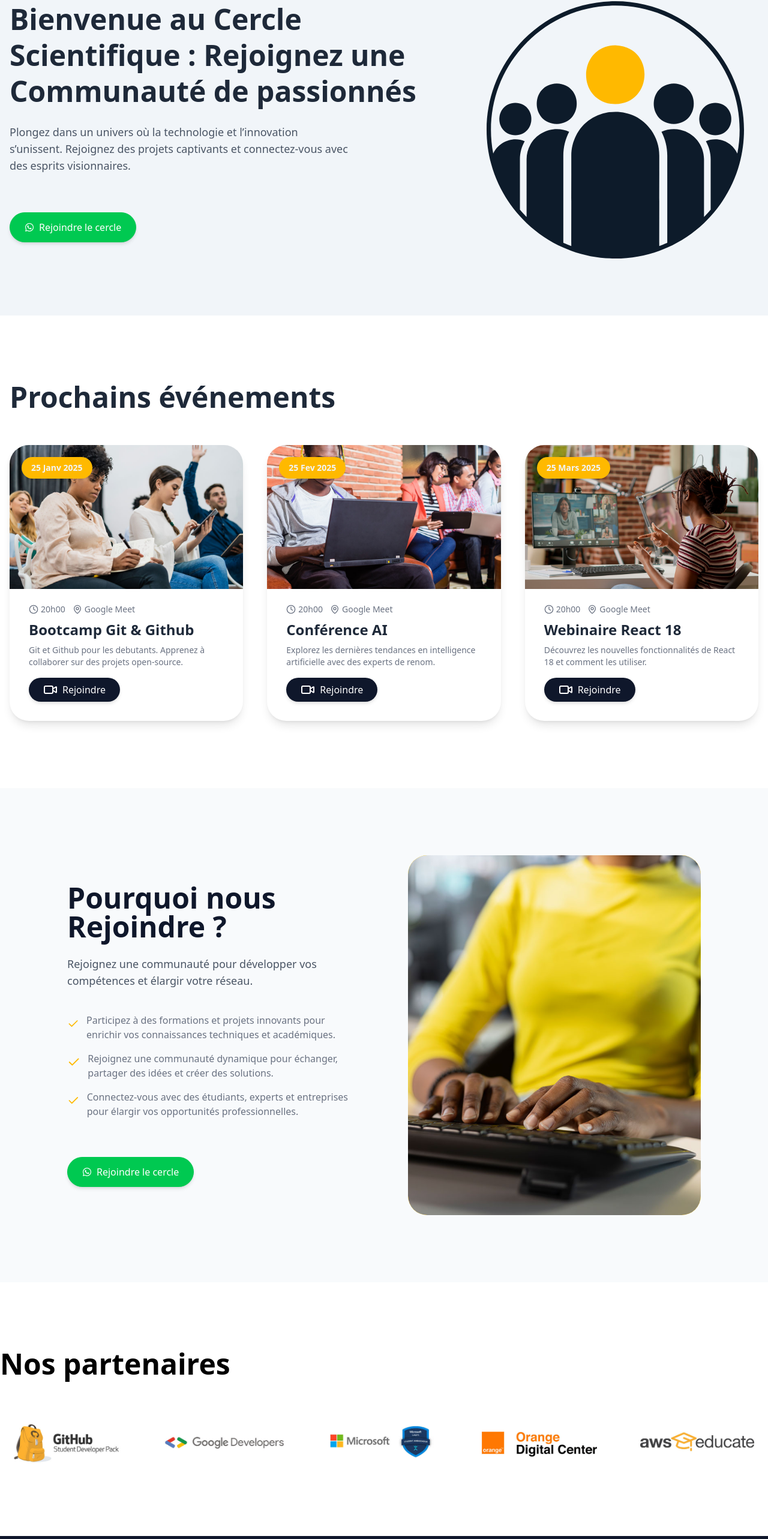
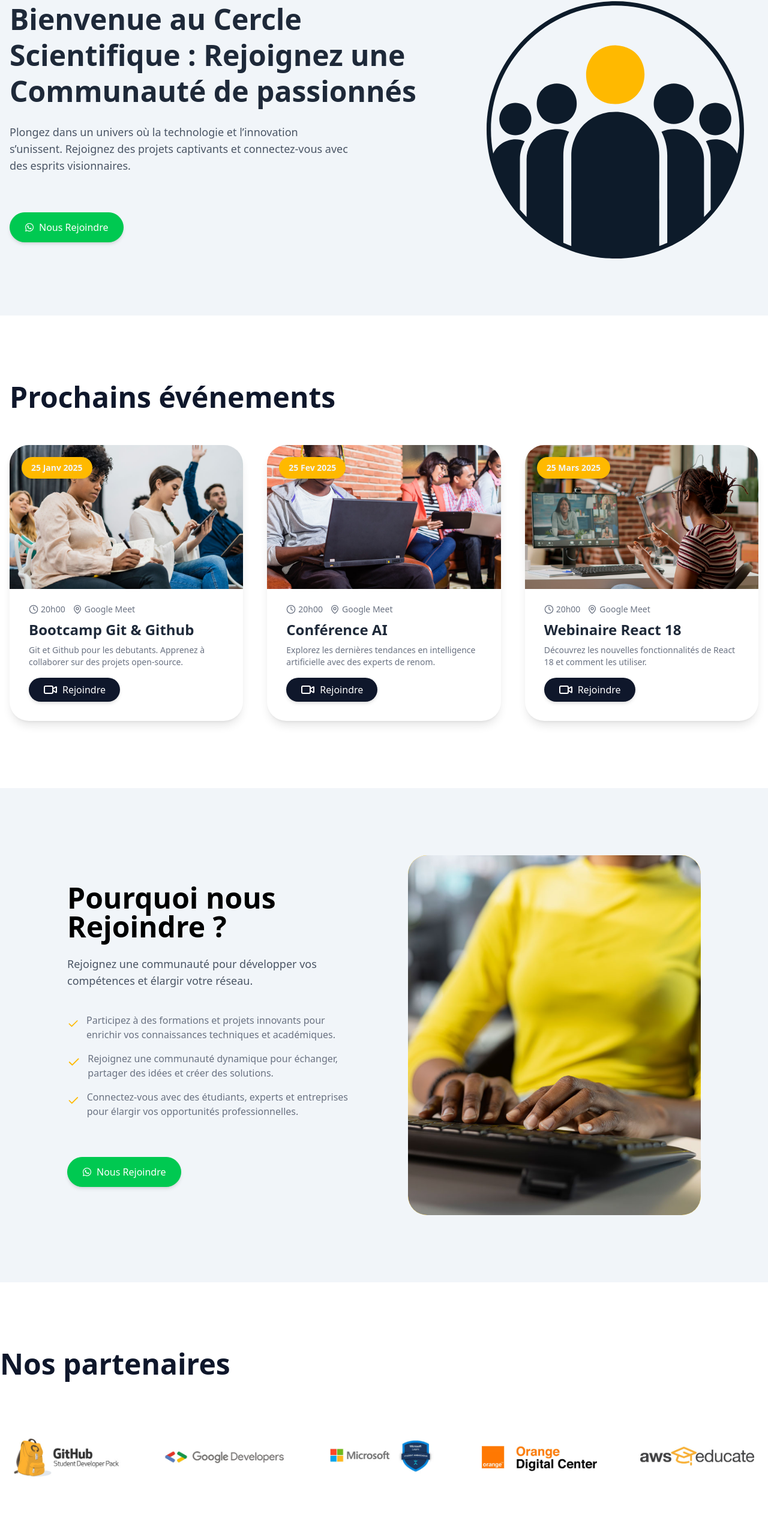
Before and after one commit to YakeDev/cercle-math-info, a React (Vite) app: page / in a window 1280 px wide. Shown: the part 174-2740 px from the top of the page at 60% size. Built offline with nearby package versions, Linux system fonts and the light colour scheme.

Commit message:
Customisez le curseur sur la page index

```diff
--- a/package.json
+++ b/package.json
@@ -10,6 +10,7 @@
     "preview": "vite preview"
   },
   "dependencies": {
+    "@gsap/react": "^2.1.2",
     "@tailwindcss/vite": "^4.0.0",
     "lucide-react": "^0.474.0",
     "react": "^18.3.1",
--- /dev/null
+++ b/src/components/Cursor.jsx
@@ -0,0 +1,65 @@
+import { useEffect, useRef } from 'react'
+import { gsap } from 'gsap'
+import PropTypes from 'prop-types'
+
+function Cursor({ isHovered }) {
+	const size = isHovered ? 128 : 24
+	const circle = useRef(null)
+	const mouse = useRef({ x: 0, y: 0 })
+	const delayedMouse = useRef({ x: 0, y: 0 })
+	const rafId = useRef(null)
+
+	const onMouseMove = (e) => {
+		mouse.current = { x: e.clientX, y: e.clientY }
+	}
+
+	const lerp = (x, y, a) => x * (1 - a) + y * a
+
+	const moveCircle = (x, y) => {
+		gsap.set(circle.current, { x, y, xPercent: -50, yPercent: -50 })
+	}
+
+	const animate = () => {
+		const { x, y } = delayedMouse.current
+		delayedMouse.current = {
+			x: lerp(x, mouse.current.x, 0.075),
+			y: lerp(y, mouse.current.y, 0.075),
+		}
+		moveCircle(delayedMouse.current.x, delayedMouse.current.y)
+		rafId.current = window.requestAnimationFrame(animate)
+	}
+
+	useEffect(() => {
+		animate()
+		window.addEventListener('mousemove', onMouseMove)
+
+		return () => {
+			window.cancelAnimationFrame(rafId.current)
+			window.removeEventListener('mousemove', onMouseMove)
+		}
+	}, [])
+
+	useEffect(() => {
+		gsap.to(circle.current, {
+			width: size,
+			height: size,
+			duration: 0.2,
+			ease: 'power2.out',
+		})
+	}, [size])
+
+	return (
+		<div
+			ref={circle}
+			className='fixed top-0 left-0 bg-amber-400 rounded-full z-50 mix-blend-difference'
+			style={{
+				pointerEvents: 'none',
+			}}></div>
+	)
+}
+
+Cursor.propTypes = {
+	isHovered: PropTypes.bool,
+}
+
+export default Cursor
--- /dev/null
+++ b/src/components/UpcomingEventSection.jsx
@@ -0,0 +1,49 @@
+import EventCard from './cardEvent'
+import imgEvent1 from '../assets/img_card_0.jpg'
+import imgEvent2 from '../assets/img_card_1.jpg'
+import imgEvent3 from '../assets/img_event_3.jpg'
+
+function UpcomingEventSection() {
+	return (
+		<div className='container mx-auto px-4 py-28'>
+			<div className='pb-8'>
+				<h2 className='text-4xl md:text-5xl font-bold mb-6 text-slate-900'>
+					Prochains événements
+				</h2>
+			</div>
+
+			<div className='grid grid-cols-1 lg:grid-cols-3 md:grid-cols-2 gap-10'>
+				{/* Example EventCard Usage */}
+				<EventCard
+					title='Bootcamp Git & Github'
+					description='Git et Github pour les debutants. Apprenez à collaborer sur des projets open-source.'
+					imgUrl={imgEvent1}
+					date='25 Janv 2025'
+					heure='20h00'
+					adress='Google Meet'
+					// badges={['Technologie', 'Innovation']}
+				/>
+				<EventCard
+					title='Conférence AI'
+					description='Explorez les dernières tendances en intelligence artificielle avec des experts de renom.'
+					imgUrl={imgEvent2}
+					date='25 Fev 2025'
+					heure='20h00'
+					adress='Google Meet'
+					// badges={['AI', 'Conférence']}
+				/>
+				<EventCard
+					title='Webinaire React 18'
+					description='Découvrez les nouvelles fonctionnalités de React 18 et comment les utiliser.'
+					imgUrl={imgEvent3}
+					date='25 Mars 2025'
+					heure='20h00'
+					adress='Google Meet'
+					// badges={['AI', 'Conférence']}
+				/>
+			</div>
+		</div>
+	)
+}
+
+export default UpcomingEventSection
--- a/src/components/btnRejoindre.jsx
+++ b/src/components/btnRejoindre.jsx
@@ -18,14 +18,14 @@ const BtnRejoindre = ({
 	borderColorHover = '',
 }) => {
 	return external ? (
-		<a
-			href={to}
+		<Link
+			to={to}
 			target='_blank'
 			rel='noopener noreferrer'
 			className={`flex items-center gap-2 ${bgColor} ${textColor} ${padding} rounded-full ${hoverColor} ${bordered} ${borderColor} ${borderSize} ${borderColorHover} ${textColorHover} transition-colors duration-300 cursor-pointer shadow-md w-fit`}>
 			{Icon && <Icon />} {/* Render the icon if provided */}
 			{label}
-		</a>
+		</Link>
 	) : (
 		<Link
 			to={to}
--- a/src/components/callToAction.jsx
+++ b/src/components/callToAction.jsx
@@ -1,13 +1,14 @@
 import { Check } from 'lucide-react'
 import BtnRejoindre from './btnRejoindre'
 import ctaImg from '../assets/whyUs.jpg'
+import { FaWhatsapp } from 'react-icons/fa6'
 
 function CallToAction() {
 	return (
 		<div className='container flex flex-col-reverse lg:flex-row items-center gap-16 md:gap-10 lg:gap-20 mx-auto p-14 py-24 lg:p-28 '>
 			{/* Texte */}
 			<div className='flex flex-col flex-1 items-start space-y-6 order-2 md:order-1 sm:order-1'>
-				<h2 className='text-4xl md:text-5xl font-bold mb-6 text-slate-900'>
+				<h2 className='text-4xl md:text-5xl font-bold mb-6'>
 					Pourquoi nous Rejoindre ?
 				</h2>
 				<p className='text-gray-600 text-base md:text-lg'>
@@ -39,7 +40,14 @@ function CallToAction() {
 						</li>
 					</ul>
 					<div className='mt-16'>
-						<BtnRejoindre />
+						<BtnRejoindre
+							to='https://wa.me/'
+							label='Nous Rejoindre'
+							icon={FaWhatsapp} // No icon
+							bgColor='bg-green-500'
+							hoverColor='hover:bg-green-600'
+							textColor='text-white'
+						/>
 					</div>
 				</div>
 			</div>
--- a/src/components/heroSection.jsx
+++ b/src/components/heroSection.jsx
@@ -1,5 +1,6 @@
 import BtnRejoindre from './btnRejoindre'
 import SymboleCs from '../assets/symbole_cercle_mathv2.svg'
+import { FaWhatsapp } from 'react-icons/fa6'
 function HeroSection() {
 	return (
 		<div>
@@ -27,7 +28,14 @@ function HeroSection() {
 									avec des esprits visionnaires.
 								</p>
 								<div className='flex justify-center lg:justify-start'>
-									<BtnRejoindre />
+									<BtnRejoindre
+										to='https://wa.me/'
+										label='Nous Rejoindre'
+										icon={FaWhatsapp} // No icon
+										bgColor='bg-green-500'
+										hoverColor='hover:bg-green-600'
+										textColor='text-white'
+									/>
 								</div>
 							</div>
 						</div>
--- a/src/components/partner.jsx
+++ b/src/components/partner.jsx
@@ -9,25 +9,43 @@ function Partner({ title = 'Nos partenaires' }) {
 	return (
 		<div className='container mx-auto py-28'>
 			<div className='pb-16'>
-				<h2 className='text-5xl font-bold'>{title}</h2>
+				<h2 className='text-4xl md:text-5xl font-bold mb-6 text-slate-900'>
+					{title}
+				</h2>
 			</div>
-			<div className='grid grid-cols-2  md:grid-cols-3  lg:grid-cols-5 gap-8'>
-				<img src={LogoGithub} alt='Logo github' className='w-56' />
-				<img src={LogoGdg} alt='Logo google developers' className='w-56' />
+			<div className='grid grid-cols-2 md:grid-cols-3 lg:grid-cols-5 gap-8'>
+				<img
+					src={LogoGithub}
+					alt='Logo Github'
+					className='w-56 object-contain'
+				/>
+				<img
+					src={LogoGdg}
+					alt='Logo Google Developers'
+					className='w-56 object-contain'
+				/>
 				<img
 					src={LogoMsAmbassador}
-					alt='Logo Miscrosoft Ambassador'
-					className='w-56'
+					alt='Logo Microsoft Ambassador'
+					className='w-56 object-contain'
 				/>
-				<img src={LogOrangeDigital} alt='Logo github' className='w-56' />
-				<img src={LogoAwsEducate} alt='Logo github' className='w-56' />
+				<img
+					src={LogOrangeDigital}
+					alt='Logo Orange Digital Center'
+					className='w-56 object-contain'
+				/>
+				<img
+					src={LogoAwsEducate}
+					alt='Logo AWS Educate'
+					className='w-56 object-contain'
+				/>
 			</div>
 		</div>
 	)
 }
 
 Partner.propTypes = {
-	title: PropTypes.string.isRequired,
+	title: PropTypes.string,
 }
 
 export default Partner
--- a/src/routes/index.jsx
+++ b/src/routes/index.jsx
@@ -1,65 +1,39 @@
-import EventCard from '../components/cardEvent'
-import imgEvent1 from '../assets/img_card_0.jpg'
-import imgEvent2 from '../assets/img_card_1.jpg'
-import imgEvent3 from '../assets/img_event_3.jpg'
 import HeroSection from '../components/heroSection'
 import CallToAction from '../components/callToAction'
 import Partner from '../components/partner'
 import Footer from '../components/footer'
+import Cursor from '../components/Cursor'
+import { useState } from 'react'
+import UpcomingEventSection from '../components/UpcomingEventSection'
 
 export default function Index() {
+	const [isHovered, setIsHovered] = useState(false)
+
 	return (
 		<div>
+			{/* Cursor */}
+			<Cursor isHovered={isHovered} />
+
 			{/* Hero Section */}
 			<HeroSection />
 
 			{/* Upcoming Events */}
-			<div className='container mx-auto px-4 py-28'>
-				<div className='pb-8'>
-					<h2 className='text-5xl font-bold mb-6 text-gray-800'>
-						Prochains événements
-					</h2>
-				</div>
+			<UpcomingEventSection />
 
-				<div className='grid grid-cols-1 lg:grid-cols-3 md:grid-cols-2 gap-10'>
-					{/* Example EventCard Usage */}
-					<EventCard
-						title='Bootcamp Git & Github'
-						description='Git et Github pour les debutants. Apprenez à collaborer sur des projets open-source.'
-						imgUrl={imgEvent1}
-						date='25 Janv 2025'
-						heure='20h00'
-						adress='Google Meet'
-						// badges={['Technologie', 'Innovation']}
-					/>
-					<EventCard
-						title='Conférence AI'
-						description='Explorez les dernières tendances en intelligence artificielle avec des experts de renom.'
-						imgUrl={imgEvent2}
-						date='25 Fev 2025'
-						heure='20h00'
-						adress='Google Meet'
-						// badges={['AI', 'Conférence']}
-					/>
-					<EventCard
-						title='Webinaire React 18'
-						description='Découvrez les nouvelles fonctionnalités de React 18 et comment les utiliser.'
-						imgUrl={imgEvent3}
-						date='25 Mars 2025'
-						heure='20h00'
-						adress='Google Meet'
-						// badges={['AI', 'Conférence']}
-					/>
-				</div>
-			</div>
 			{/* Call to action */}
-			<div className='bg-slate-50 mx-auto'>
+			<div
+				className='bg-slate-100 mx-auto'
+				onMouseEnter={() => setIsHovered(true)} // Agrandir le curseur
+				onMouseLeave={() => setIsHovered(false)} // Rétrécir le curseur
+			>
 				<CallToAction />
 			</div>
+
 			{/* Our partner */}
 			<div className='Section'>
 				<Partner />
 			</div>
+
 			{/* Footer */}
 			<div className='Section '>
 				<Footer />
```
Also changed, not shown: 1 other file (tests, documents, lock files or other folders).
